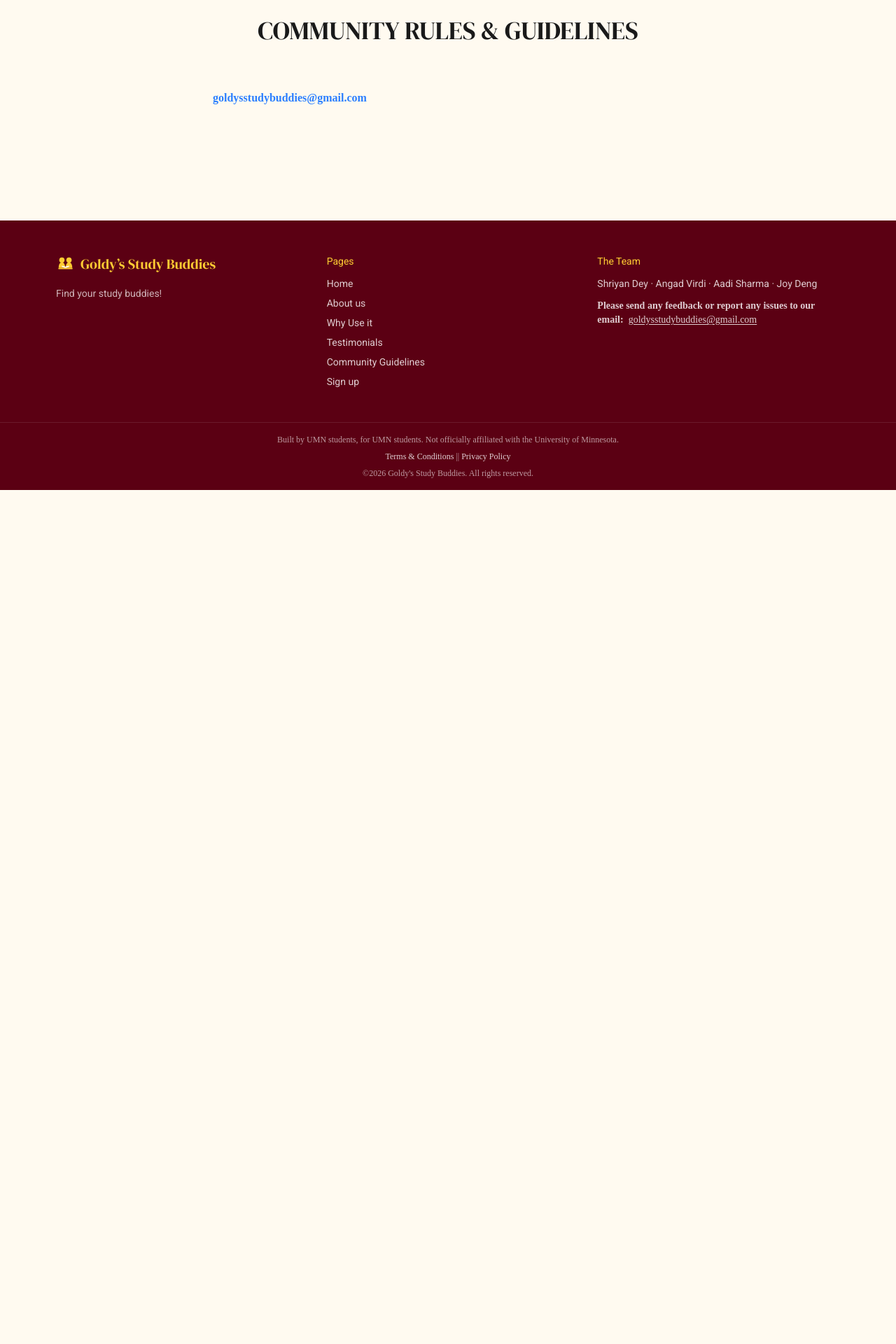
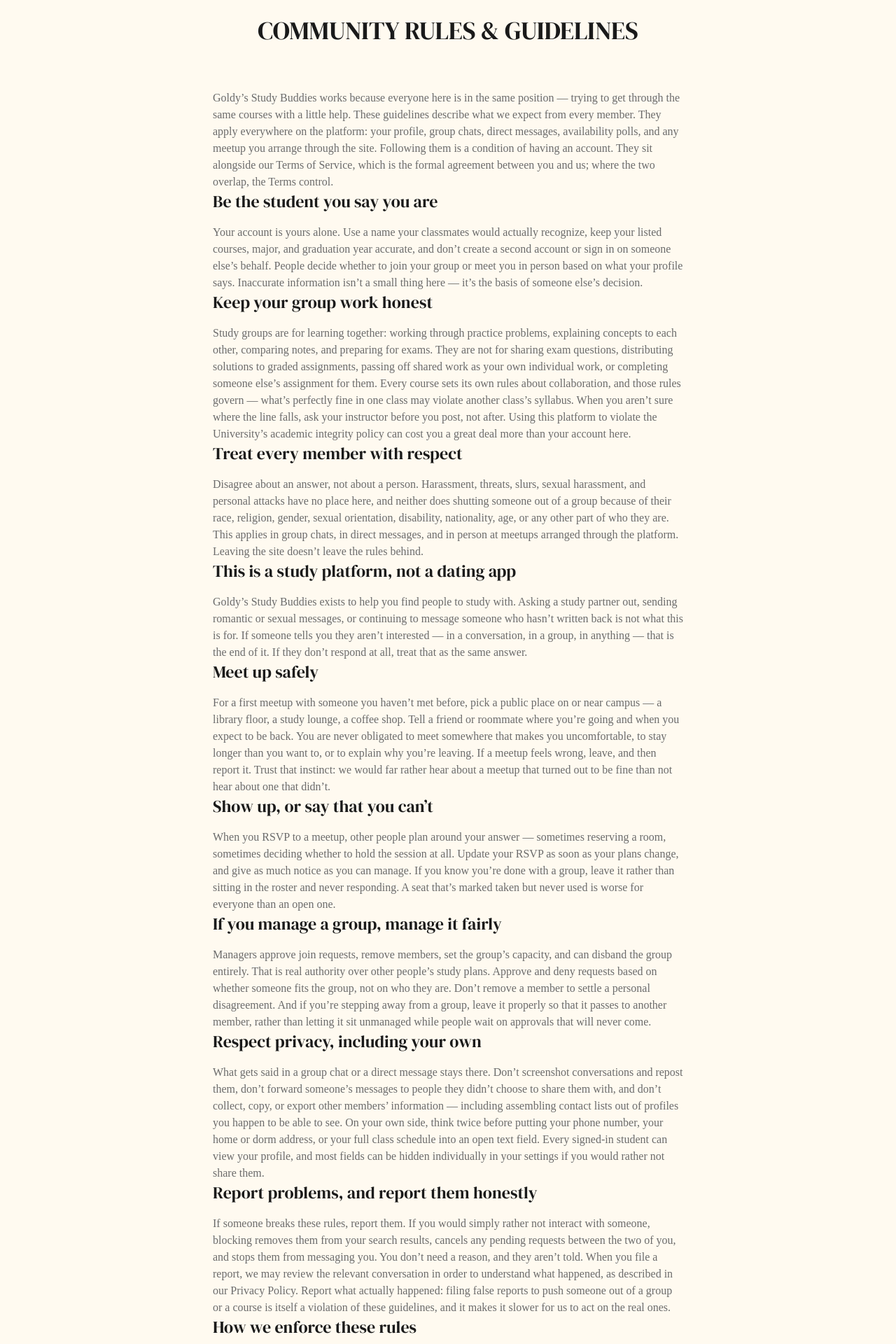
Before and after one commit to ShriyanDeyEngineer/Goldy-s_Study_Buddies, a Next.js app: page /communityRulesGuidelines in a window 1280 px wide. Shown: the part 100-2020 px from the top of the page at 70% size. Before the commit the page ends 800 px from the top, so only its background shows below. Built offline with nearby package versions, Linux system fonts and the light colour scheme.

Commit message:
Create the content for the Community Rules & Guidelines

```diff
--- a/app/(marketing)/communityRulesGuidelines/page.tsx
+++ b/app/(marketing)/communityRulesGuidelines/page.tsx
@@ -1,4 +1,4 @@
-/** This is the web page that display's our privacy policy for users */
+/** This is the web page that displays our community rules and guidelines for users */
 
 import type { Metadata } from "next";
 
@@ -15,15 +15,69 @@ export default function CommunityRulesGuidelinesPage() {
     <div className="mx-auto max-w-6xl px-4 py-14 font-['Times_New_Roman']">
         <div className="mx-auto max-w-2xl">
 
-            <h1 className="font-display text-4xl text-ink text-center">COMMUNITY RULES & GUIDELINES</h1>
+            <h1 className="font-display text-4xl text-ink text-center">COMMUNITY RULES &amp; GUIDELINES</h1>
 
             <br></br>
             <br></br>
 
-            <h2 className="font-display text-2xl text-ink text-left"></h2>
-                <p className="mt-4 text-ink-muted text-left"></p>
+            <p className="mt-4 text-ink-muted text-left">
+              Goldy&rsquo;s Study Buddies works because everyone here is in the same position &mdash; trying to get through the same courses with a little help. These guidelines describe what we expect from every member. They apply everywhere on the platform: your profile, group chats, direct messages, availability polls, and any meetup you arrange through the site. Following them is a condition of having an account. They sit alongside our Terms of Service, which is the formal agreement between you and us; where the two overlap, the Terms control.
+            </p>
 
+            <h2 className="font-display text-2xl text-ink text-left">Be the student you say you are</h2>
+                <p className="mt-4 text-ink-muted text-left">
+                  Your account is yours alone. Use a name your classmates would actually recognize, keep your listed courses, major, and graduation year accurate, and don&rsquo;t create a second account or sign in on someone else&rsquo;s behalf. People decide whether to join your group or meet you in person based on what your profile says. Inaccurate information isn&rsquo;t a small thing here &mdash; it&rsquo;s the basis of someone else&rsquo;s decision.
+                </p>
 
+            <h2 className="font-display text-2xl text-ink text-left">Keep your group work honest</h2>
+                <p className="mt-4 text-ink-muted text-left">
+                  Study groups are for learning together: working through practice problems, explaining concepts to each other, comparing notes, and preparing for exams. They are not for sharing exam questions, distributing solutions to graded assignments, passing off shared work as your own individual work, or completing someone else&rsquo;s assignment for them. Every course sets its own rules about collaboration, and those rules govern &mdash; what&rsquo;s perfectly fine in one class may violate another class&rsquo;s syllabus. When you aren&rsquo;t sure where the line falls, ask your instructor before you post, not after. Using this platform to violate the University&rsquo;s academic integrity policy can cost you a great deal more than your account here.
+                </p>
+
+            <h2 className="font-display text-2xl text-ink text-left">Treat every member with respect</h2>
+                <p className="mt-4 text-ink-muted text-left">
+                  Disagree about an answer, not about a person. Harassment, threats, slurs, sexual harassment, and personal attacks have no place here, and neither does shutting someone out of a group because of their race, religion, gender, sexual orientation, disability, nationality, age, or any other part of who they are. This applies in group chats, in direct messages, and in person at meetups arranged through the platform. Leaving the site doesn&rsquo;t leave the rules behind.
+                </p>
+
+            <h2 className="font-display text-2xl text-ink text-left">This is a study platform, not a dating app</h2>
+                <p className="mt-4 text-ink-muted text-left">
+                  Goldy&rsquo;s Study Buddies exists to help you find people to study with. Asking a study partner out, sending romantic or sexual messages, or continuing to message someone who hasn&rsquo;t written back is not what this is for. If someone tells you they aren&rsquo;t interested &mdash; in a conversation, in a group, in anything &mdash; that is the end of it. If they don&rsquo;t respond at all, treat that as the same answer.
+                </p>
+
+            <h2 className="font-display text-2xl text-ink text-left">Meet up safely</h2>
+                <p className="mt-4 text-ink-muted text-left">
+                  For a first meetup with someone you haven&rsquo;t met before, pick a public place on or near campus &mdash; a library floor, a study lounge, a coffee shop. Tell a friend or roommate where you&rsquo;re going and when you expect to be back. You are never obligated to meet somewhere that makes you uncomfortable, to stay longer than you want to, or to explain why you&rsquo;re leaving. If a meetup feels wrong, leave, and then report it. Trust that instinct: we would far rather hear about a meetup that turned out to be fine than not hear about one that didn&rsquo;t.
+                </p>
+
+            <h2 className="font-display text-2xl text-ink text-left">Show up, or say that you can&rsquo;t</h2>
+                <p className="mt-4 text-ink-muted text-left">
+                  When you RSVP to a meetup, other people plan around your answer &mdash; sometimes reserving a room, sometimes deciding whether to hold the session at all. Update your RSVP as soon as your plans change, and give as much notice as you can manage. If you know you&rsquo;re done with a group, leave it rather than sitting in the roster and never responding. A seat that&rsquo;s marked taken but never used is worse for everyone than an open one.
+                </p>
+
+            <h2 className="font-display text-2xl text-ink text-left">If you manage a group, manage it fairly</h2>
+                <p className="mt-4 text-ink-muted text-left">
+                  Managers approve join requests, remove members, set the group&rsquo;s capacity, and can disband the group entirely. That is real authority over other people&rsquo;s study plans. Approve and deny requests based on whether someone fits the group, not on who they are. Don&rsquo;t remove a member to settle a personal disagreement. And if you&rsquo;re stepping away from a group, leave it properly so that it passes to another member, rather than letting it sit unmanaged while people wait on approvals that will never come.
+                </p>
+
+            <h2 className="font-display text-2xl text-ink text-left">Respect privacy, including your own</h2>
+                <p className="mt-4 text-ink-muted text-left">
+                  What gets said in a group chat or a direct message stays there. Don&rsquo;t screenshot conversations and repost them, don&rsquo;t forward someone&rsquo;s messages to people they didn&rsquo;t choose to share them with, and don&rsquo;t collect, copy, or export other members&rsquo; information &mdash; including assembling contact lists out of profiles you happen to be able to see. On your own side, think twice before putting your phone number, your home or dorm address, or your full class schedule into an open text field. Every signed-in student can view your profile, and most fields can be hidden individually in your settings if you would rather not share them.
+                </p>
+
+            <h2 className="font-display text-2xl text-ink text-left">Report problems, and report them honestly</h2>
+                <p className="mt-4 text-ink-muted text-left">
+                  If someone breaks these rules, report them. If you would simply rather not interact with someone, blocking removes them from your search results, cancels any pending requests between the two of you, and stops them from messaging you. You don&rsquo;t need a reason, and they aren&rsquo;t told. When you file a report, we may review the relevant conversation in order to understand what happened, as described in our Privacy Policy. Report what actually happened: filing false reports to push someone out of a group or a course is itself a violation of these guidelines, and it makes it slower for us to act on the real ones.
+                </p>
+
+            <h2 className="font-display text-2xl text-ink text-left">How we enforce these rules</h2>
+                <p className="mt-4 text-ink-muted text-left">
+                  Most problems end with a conversation. When they don&rsquo;t, we may remove content, remove someone from a group, suspend an account, or ban it outright, depending on what happened and whether it has happened before. Threats, harassment, and anything that puts another student&rsquo;s physical safety at risk skip the gradual part. Suspended and banned accounts lose access to the platform, and where a situation calls for it we may refer conduct to the University or to law enforcement. We are a small student team rather than a full-time moderation staff, so we get to reports as quickly as we can &mdash; clear, specific reports help us move faster.
+                </p>
+
+            <h2 className="font-display text-2xl text-ink text-left">Questions about these guidelines</h2>
+                <p className="mt-4 text-ink-muted text-left">
+                  These guidelines will change as the platform grows and as we learn what actually comes up. If something here is unclear, if you think one of these rules is wrong, or if you need to reach us about something that doesn&rsquo;t fit neatly into a report, email us at:
+                </p>
 
             <a href={`mailto:${CONTACT_EMAIL}`} className="mt-4 text-blue-500 text-left font-bold">
               {CONTACT_EMAIL}
```
